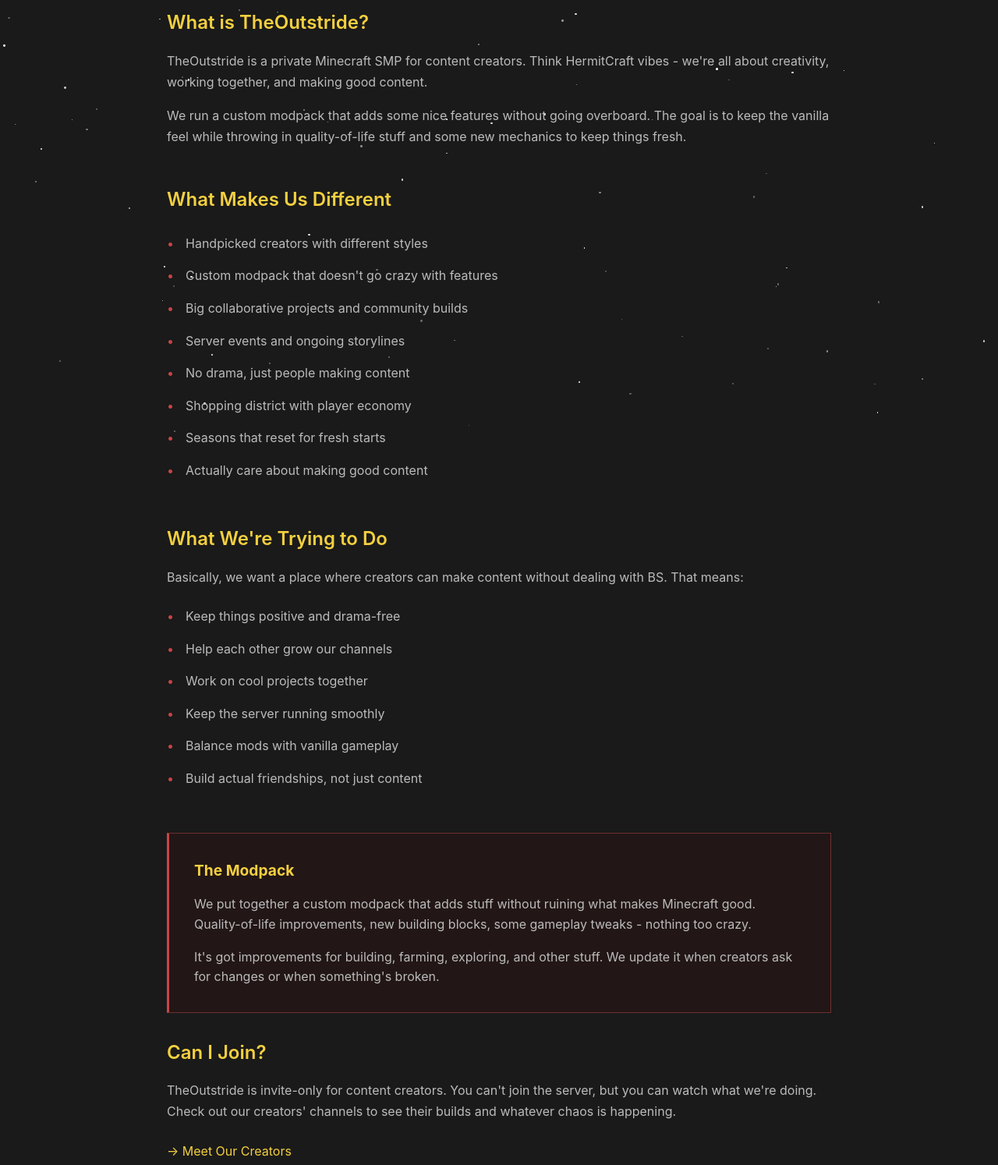
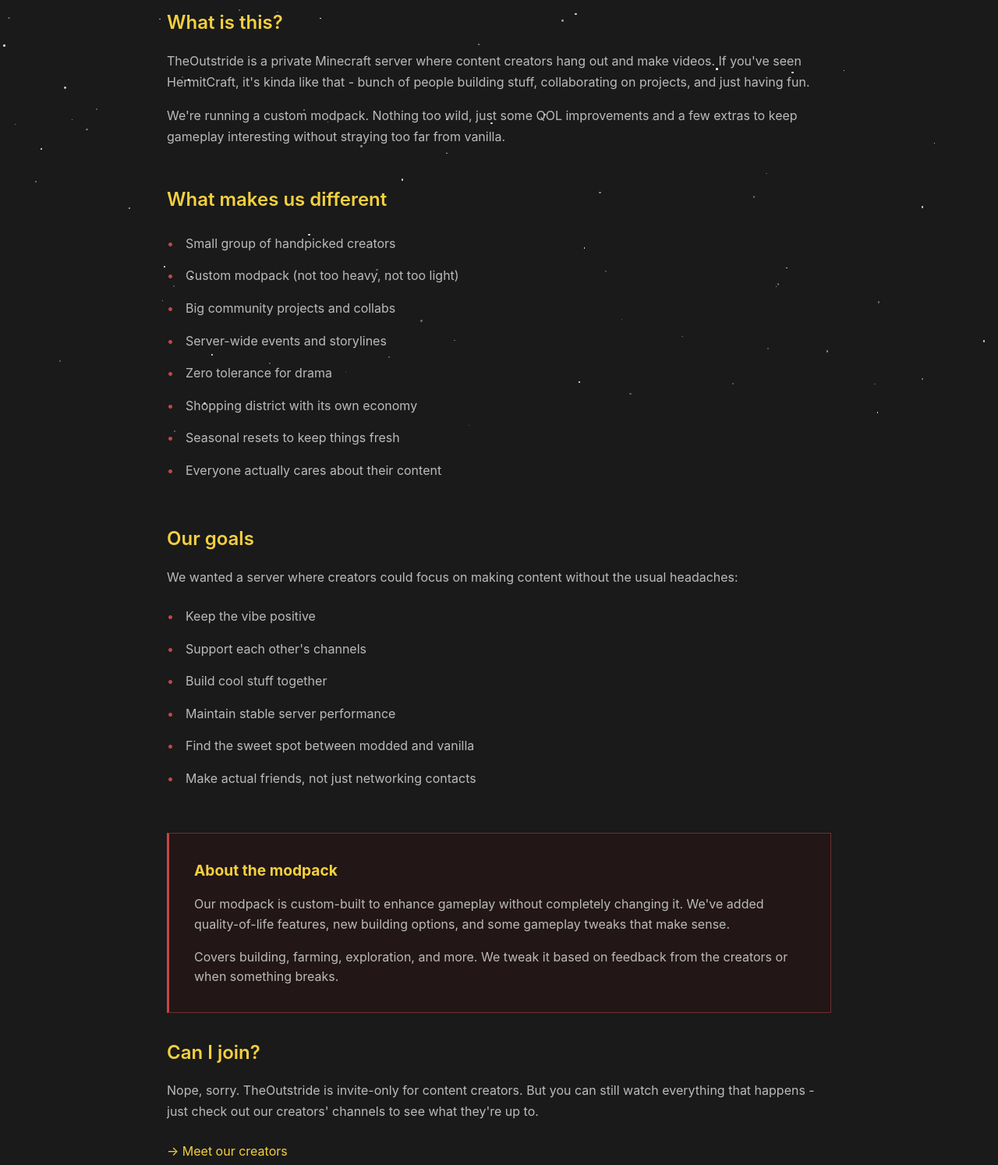
Before and after one commit to zskv-coding/theoutstride, a plain HTML site: page about.html in a window 1280 px wide. Shown: the part 242-1736 px from the top of the page at 78% size. Drawn offline with Linux system fonts and the light colour scheme.

Commit message:
Add files via upload

```diff
--- a/about.html
+++ b/about.html
@@ -201,48 +201,48 @@
         <p class="subtitle">A private content creator SMP</p>
 
         <div class="section">
-            <h2>What is TheOutstride?</h2>
-            <p>TheOutstride is a private Minecraft SMP for content creators. Think HermitCraft vibes - we're all about creativity, working together, and making good content.</p>
-            <p>We run a custom modpack that adds some nice features without going overboard. The goal is to keep the vanilla feel while throwing in quality-of-life stuff and some new mechanics to keep things fresh.</p>
+            <h2>What is this?</h2>
+            <p>TheOutstride is a private Minecraft server where content creators hang out and make videos. If you've seen HermitCraft, it's kinda like that - bunch of people building stuff, collaborating on projects, and just having fun.</p>
+            <p>We're running a custom modpack. Nothing too wild, just some QOL improvements and a few extras to keep gameplay interesting without straying too far from vanilla.</p>
         </div>
 
         <div class="section">
-            <h2>What Makes Us Different</h2>
+            <h2>What makes us different</h2>
             <ul>
-                <li>Handpicked creators with different styles</li>
-                <li>Custom modpack that doesn't go crazy with features</li>
-                <li>Big collaborative projects and community builds</li>
-                <li>Server events and ongoing storylines</li>
-                <li>No drama, just people making content</li>
-                <li>Shopping district with player economy</li>
-                <li>Seasons that reset for fresh starts</li>
-                <li>Actually care about making good content</li>
+                <li>Small group of handpicked creators</li>
+                <li>Custom modpack (not too heavy, not too light)</li>
+                <li>Big community projects and collabs</li>
+                <li>Server-wide events and storylines</li>
+                <li>Zero tolerance for drama</li>
+                <li>Shopping district with its own economy</li>
+                <li>Seasonal resets to keep things fresh</li>
+                <li>Everyone actually cares about their content</li>
             </ul>
         </div>
 
         <div class="section">
-            <h2>What We're Trying to Do</h2>
-            <p>Basically, we want a place where creators can make content without dealing with BS. That means:</p>
+            <h2>Our goals</h2>
+            <p>We wanted a server where creators could focus on making content without the usual headaches:</p>
             <ul>
-                <li>Keep things positive and drama-free</li>
-                <li>Help each other grow our channels</li>
-                <li>Work on cool projects together</li>
-                <li>Keep the server running smoothly</li>
-                <li>Balance mods with vanilla gameplay</li>
-                <li>Build actual friendships, not just content</li>
+                <li>Keep the vibe positive</li>
+                <li>Support each other's channels</li>
+                <li>Build cool stuff together</li>
+                <li>Maintain stable server performance</li>
+                <li>Find the sweet spot between modded and vanilla</li>
+                <li>Make actual friends, not just networking contacts</li>
             </ul>
         </div>
 
         <div class="highlight-box">
-            <h3>The Modpack</h3>
-            <p>We put together a custom modpack that adds stuff without ruining what makes Minecraft good. Quality-of-life improvements, new building blocks, some gameplay tweaks - nothing too crazy.</p>
-            <p style="margin-top: 1rem;">It's got improvements for building, farming, exploring, and other stuff. We update it when creators ask for changes or when something's broken.</p>
+            <h3>About the modpack</h3>
+            <p>Our modpack is custom-built to enhance gameplay without completely changing it. We've added quality-of-life features, new building options, and some gameplay tweaks that make sense.</p>
+            <p style="margin-top: 1rem;">Covers building, farming, exploration, and more. We tweak it based on feedback from the creators or when something breaks.</p>
         </div>
 
         <div class="section">
-            <h2>Can I Join?</h2>
-            <p>TheOutstride is invite-only for content creators. You can't join the server, but you can watch what we're doing. Check out our creators' channels to see their builds and whatever chaos is happening.</p>
-            <p style="margin-top: 1.5rem;"><a href="staff.html" style="color: #f4d03f; text-decoration: none;">→ Meet Our Creators</a></p>
+            <h2>Can I join?</h2>
+            <p>Nope, sorry. TheOutstride is invite-only for content creators. But you can still watch everything that happens - just check out our creators' channels to see what they're up to.</p>
+            <p style="margin-top: 1.5rem;"><a href="staff.html" style="color: #f4d03f; text-decoration: none;">→ Meet our creators</a></p>
         </div>
     </div>
 
```
